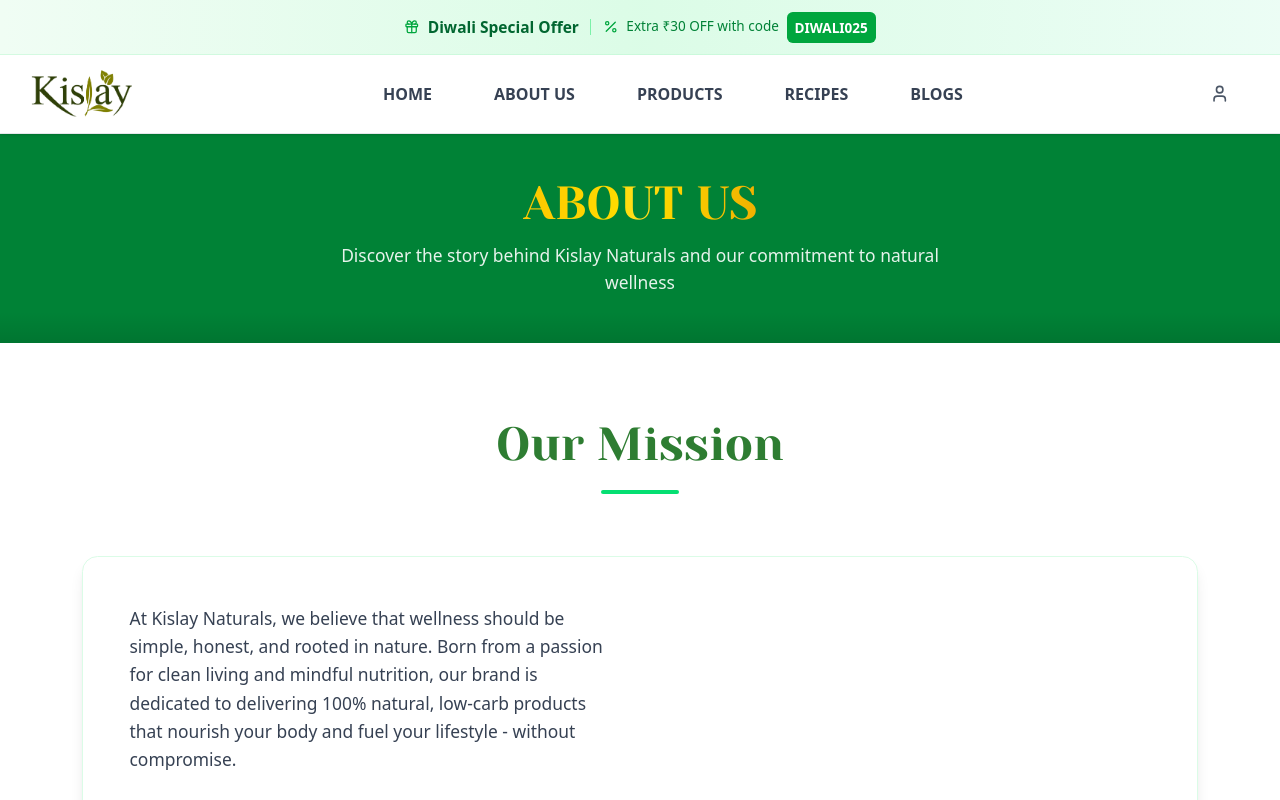
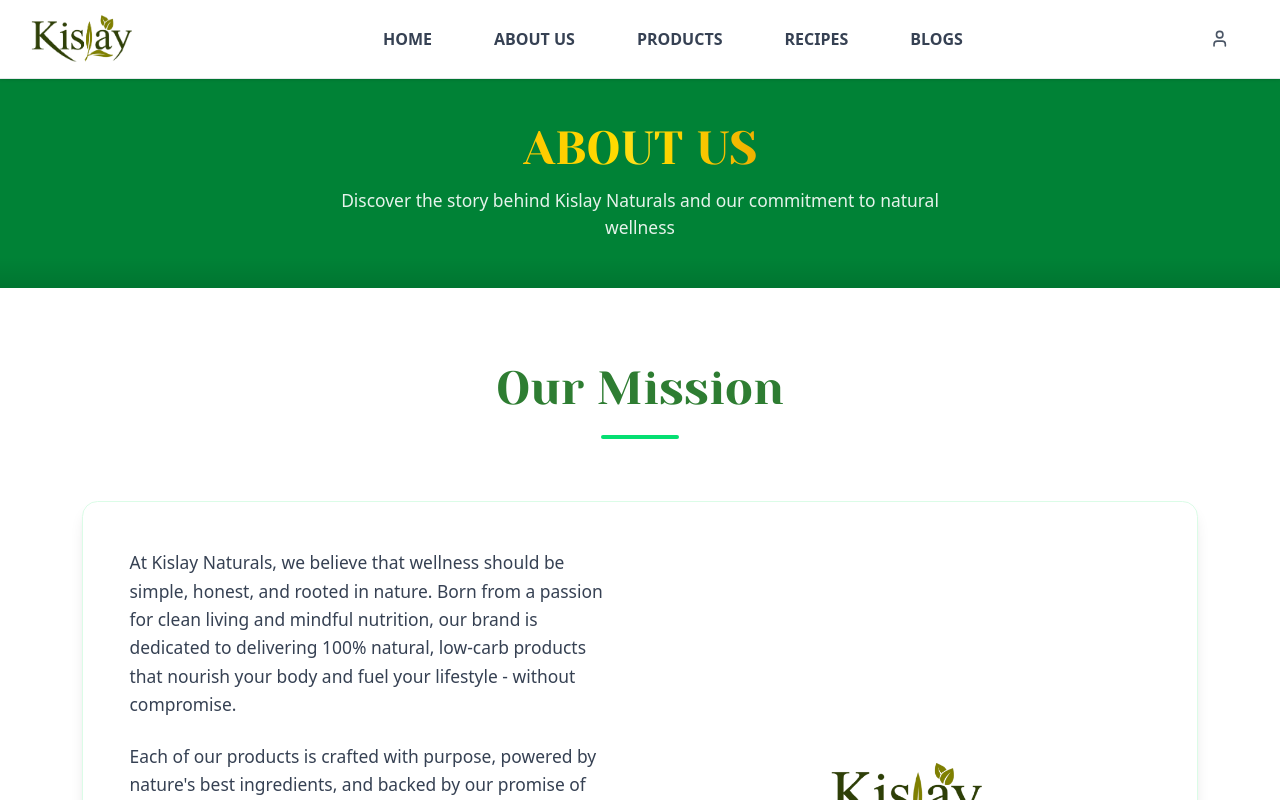
Before and after one commit to HarshitChakravarti/kislay-naturals, a Next.js app: page /about in a window 1280 px wide. Shown: the top 800 px of the page. Built offline with nearby package versions, Linux system fonts and the light colour scheme; no server answers.

Commit message:
diwali banner/coupon code removed

```diff
--- a/src/app/checkout/page.tsx
+++ b/src/app/checkout/page.tsx
@@ -589,9 +589,7 @@
 
   // Coupon validation function
   const validateCoupon = (code: string) => {
-    if (code.toUpperCase() === 'DIWALI025') {
-      return { valid: true, discount: 30, type: 'percentage' }; // ₹30 discount
-    }
+
     if (code.toUpperCase() === 'SPECIAL') {
       return { valid: true, discount: 249, type: 'fixed' }; // Fixed price ₹249
     }
@@ -639,7 +637,7 @@
     finalTotal = 249;
     couponDiscount = discountedPrice - 249;
   } else if (couponApplied && couponType === 'percentage') {
-    // DIWALI025 coupon: ₹30 discount per unit
+    // SPECIAL coupon: Fixed price of ₹249
     couponDiscount = 30 * quantity;
     finalTotal = discountedPrice - couponDiscount;
   } else {
--- a/src/app/layout.tsx
+++ b/src/app/layout.tsx
@@ -7,7 +7,7 @@
 import ReduxProvider from "@/store/ReduxProvider";
 import Navbar from "@/components/Navbar";
 import Footer from "@/components/Footer";
-import DiwaliBanner from "@/components/DiwaliBanner";
+// import DiwaliBanner from "@/components/DiwaliBanner";
 import { AuthProvider } from '@/contexts/AuthContext';
 import AdminAccessDeniedWrapper from '@/components/AdminAccessDeniedWrapper';
 import AuthErrorBoundary from '@/components/AuthErrorBoundary';
@@ -85,7 +85,7 @@
           <AuthProvider>
             <AuthErrorBoundary>
               <ReduxProvider>
-                <DiwaliBanner />
+                {/* <DiwaliBanner /> */}
                 <Navbar />
                 {children}
                 <Footer />
```
